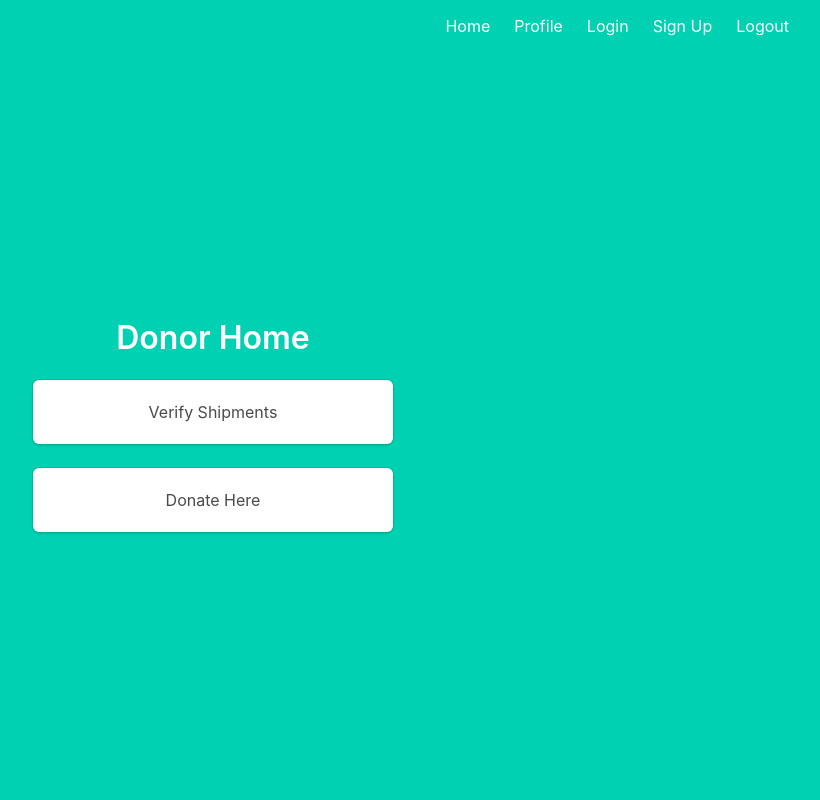
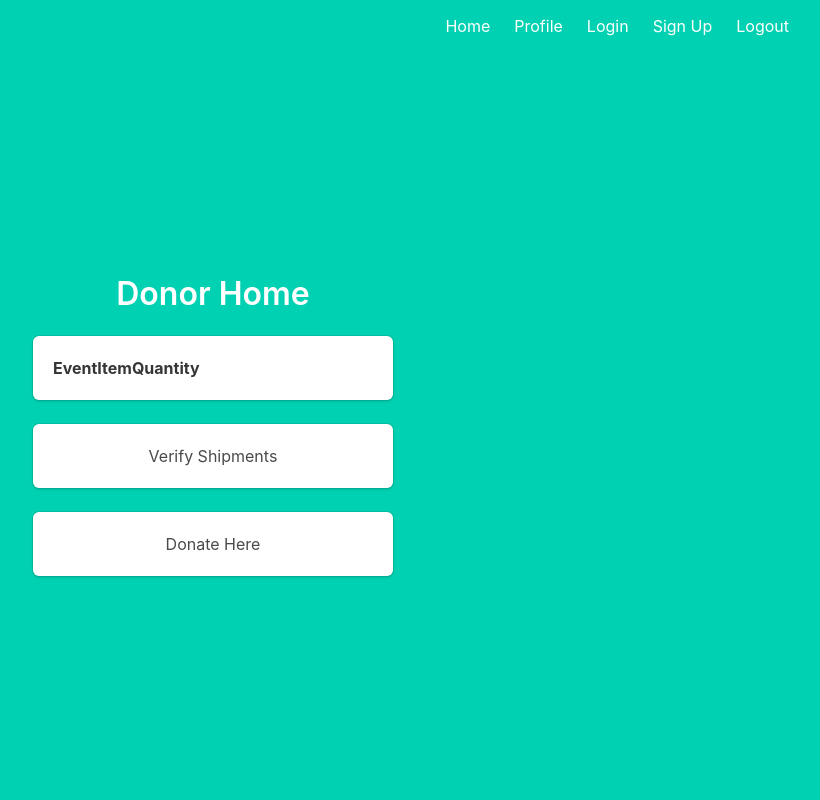
Before and after one commit to jnstockley/DAMS, a Flask app: page /donor-home in a window 1280 px wide. Shown: the whole page, without its empty margins (427-1247 px from the left). Run offline with Flask 3, Linux system fonts and the light colour scheme; lists and menus that the app fills with data are empty; some libraries are stand-ins or nearby versions.

Commit message:
Added item viewing for donor

```diff
--- a/templates/donor-home.html
+++ b/templates/donor-home.html
@@ -4,6 +4,23 @@
 {% block content %}
 <div class="column is-4 is-offset-4">
     <h3 class="title">Donor Home</h3>
+
+    <div class="box">
+        <table>
+            <tr>
+                <th>Event</th>
+                <th>Item</th>
+                <th>Quantity</th>
+            </tr>
+            {% for item in items %}
+                <tr>
+                    <td style="padding-right: 10px">{{ db.session.query(Events).filter(Events.eventID==item.eventID).first().event_name }}</td>
+                    <td style="padding-right: 10px">{{ db.session.query(Items).filter(Items.id==item.itemID).first().itemName }}</td>
+                    <td>{{ item.quantity }}</td>
+                </tr>
+            {% endfor %}
+        </table>
+    </div>
 
     <div class="box">
         {% with messages = get_flashed_messages() %}
@@ -18,15 +35,7 @@
     </div>
 
     <div class="box">
-        {% with messages = get_flashed_messages() %}
-        {% if messages %}
-            <div class="notification is-danger">
-                {{ messages[0] }}
-            </div>
-        {% endif %}
-        {% endwith %}
         <p><a href="/donor">Donate Here</a></p>
-
     </div>
 
 
```
Also changed, not shown: src/roles/donor.py (+5 -2 lines).
